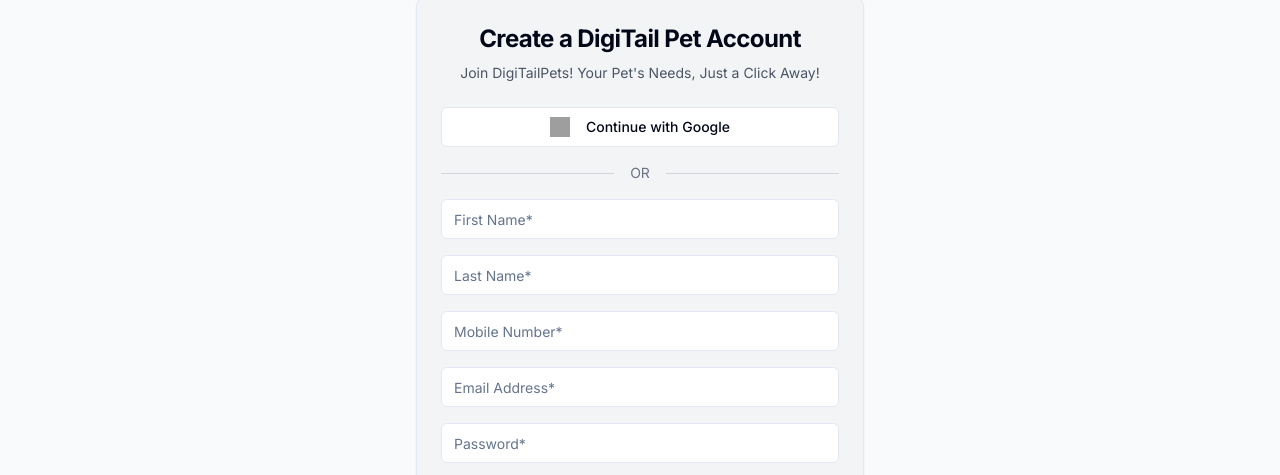
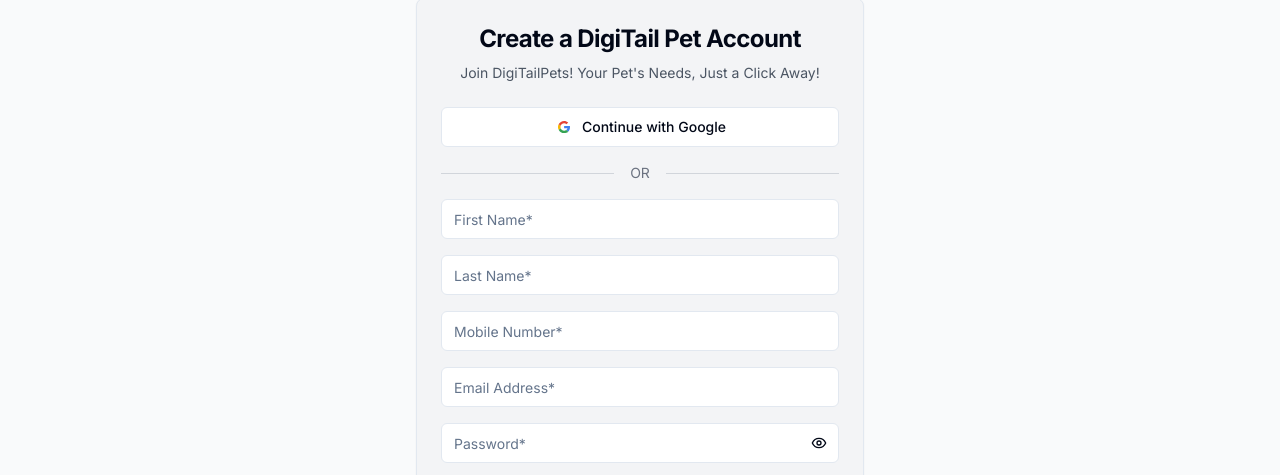
Before and after one commit to MFH1118/DigiTailPets-Ecommerce-Personal-Project, a Next.js app in the folder frontend/: page /signup in a window 1280 px wide. Shown: the part 325-800 px from the top of the page. Built offline with nearby package versions, Linux system fonts and the light colour scheme; grey boxes are pictures that could not be loaded.

Commit message:
add Google icon and enhance SignupForm: update button layout, improve accessibility with autocomplete attributes, and add password visibility toggle

```diff
--- a/frontend/src/components/auth/AuthLayout.tsx
+++ b/frontend/src/components/auth/AuthLayout.tsx
@@ -1,4 +1,6 @@
 // src/components/auth/AuthLayout.tsx
+"use client";
+
 import { Card, CardContent, CardHeader, CardTitle } from "@/components/ui/card";
 import { AuthLayoutProps } from '@/types/auth';
 
--- a/frontend/src/components/auth/SignupForm.tsx
+++ b/frontend/src/components/auth/SignupForm.tsx
@@ -5,9 +5,9 @@
 import { useForm } from 'react-hook-form';
 import { zodResolver } from '@hookform/resolvers/zod';
 import Link from 'next/link';
-import { Eye, EyeOff } from 'lucide-react';
 import { Button } from "@/components/ui/button";
 import { Input } from "@/components/ui/input";
+import { Eye, EyeOff } from 'lucide-react';
 import {
   Form,
   FormControl,
@@ -50,13 +50,13 @@
       <div className="space-y-4">
         <Button
           variant="outline"
-          className="w-full bg-white"
+          className="w-full bg-white flex items-center justify-center gap-2"
           onClick={handleGoogleSignup}
         >
           <img
             src="/google-icon.svg"
             alt="Google"
-            className="w-5 h-5 mr-2"
+            className="h-5 w-5"
           />
           Continue with Google
         </Button>
@@ -117,7 +117,7 @@
               render={({ field }) => (
                 <FormItem>
                   <FormControl>
-                    <Input placeholder="Email Address*" type="email" {...field} />
+                    <Input placeholder="Email Address*" type="email" autoComplete="username" {...field} />
                   </FormControl>
                   <FormMessage />
                 </FormItem>
@@ -134,8 +134,18 @@
                       <Input
                         placeholder="Password*"
                         type={showPassword ? "text" : "password"}
+                        autoComplete="current-password"
                         {...field}
                       />
+                      <Button
+                        type="button"
+                        variant="ghost"
+                        size="sm"
+                        className="absolute right-0 top-0 h-full px-3"
+                        onClick={() => setShowPassword(!showPassword)}
+                      >
+                        {showPassword ? <EyeOff className="h-4 w-4" /> : <Eye className="h-4 w-4" />}
+                      </Button>
                     </div>
                   </FormControl>
                   <FormMessage />
```
Also changed, not shown: frontend/public/google-icon.svg (added).
